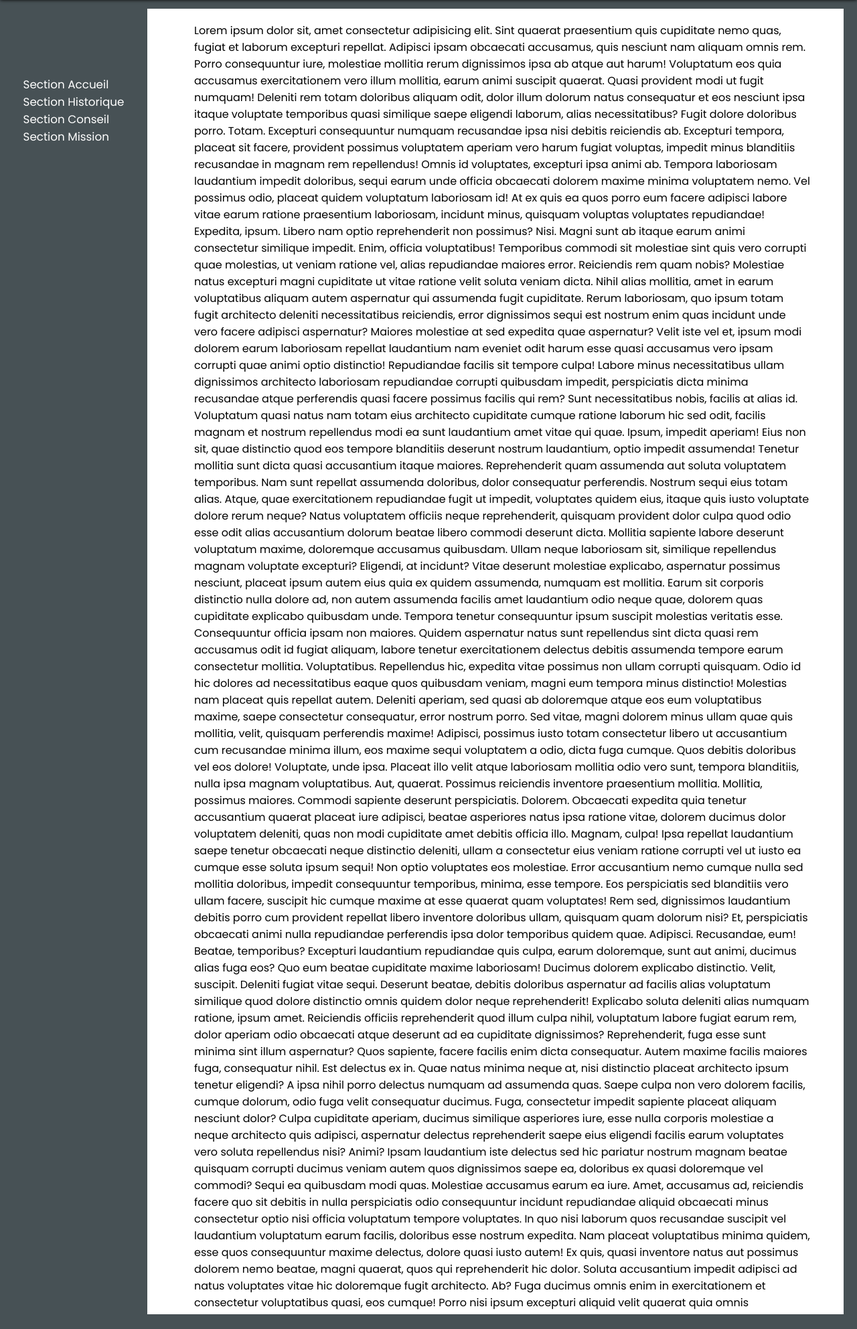
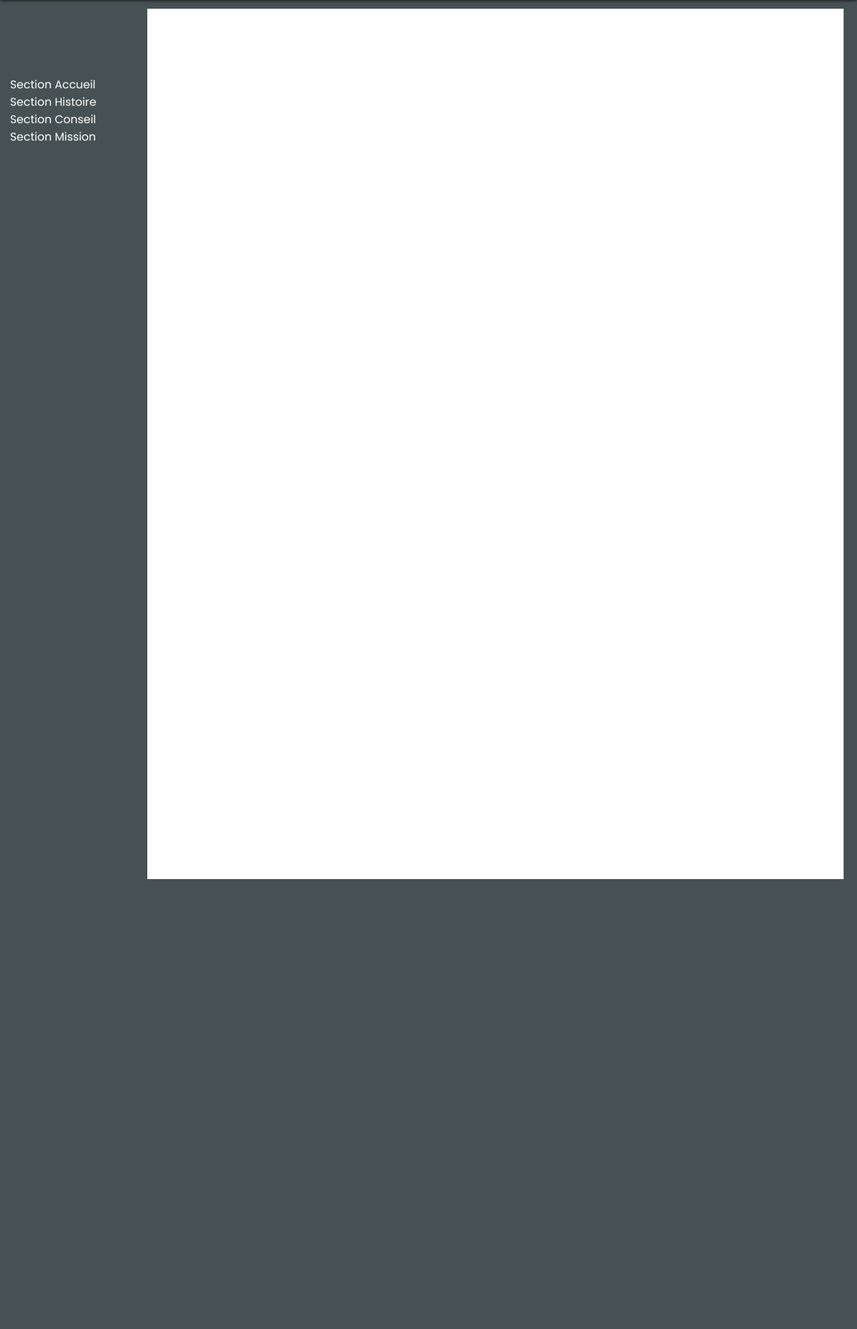
Before and after one commit to ramzy05/cms-project-inf2064, a PHP site: page /admin/index.html in a window 1280 px wide. Shown: the part 107-2092 px from the top of the page at 67% size. Run offline with PHP 8.4, Linux system fonts and the light colour scheme.

Commit message:
latest release of admin dashboard

```diff
--- a/admin/css/admin.css
+++ b/admin/css/admin.css
@@ -51,11 +51,11 @@ p{
   left: 0;
   bottom: 0;
   flex-direction: column;
-  align-items: center;
+  align-items: stretch;
   justify-items: spa;
   background: var(--primary_color);
   width: 220px;
-  padding: 150px 10px;
+  padding: 150px 0px;
   color: white;
   z-index: 10;
 }
@@ -69,13 +69,25 @@ p{
 
 
 /* sidebar sec */
-.side_bar a {
+
+.side_bar_link{
+  display: flex;
+  flex-direction: column;
+  justify-content: center;
+  align-items: center;
+  width: 100%;
+
+}
+.side_bar_link a{
   font-size: 1.05rem;
   color: white;
   transition: all ease .7s;
+  width: 100%;
+  padding-left: 15px;
 }
 
-.side_bar a:hover{
-  color: var(--secondary_color);
+.side_bar_link a:hover{
+
+  background: crimson;
 }
 /* end sidebar sec */
--- a/admin/index.html
+++ b/admin/index.html
@@ -21,7 +21,7 @@
         <li class="links"><a href="#conseil">Conseil Municipal</a></li>
         <li class="links"><a href="#mission">Missions</a></li> -->
       </ul>
-        <button><a href="./admin/index.html">Sign In</a></button>
+        <button><a href="#">Sign In</a></button>
      <!--  <div id="sign_in_up_container">
         <button><a href="">Sign up</a></button>
       </div> -->
@@ -37,7 +37,7 @@
           <a href="#">Section Accueil</a>
         </div>
         <div class="side_bar_link">
-          <a href="#">Section Historique</a>
+          <a href="#">Section Histoire</a>
         </div>
         <div class="side_bar_link">
           <a href="#">Section Conseil</a>
@@ -56,89 +56,7 @@
     <!-- content section -->
     <section id="content">
       <div class="content">
-       Lorem ipsum dolor sit, amet consectetur adipisicing elit. Sint quaerat praesentium quis cupiditate nemo quas, fugiat et laborum excepturi repellat. Adipisci ipsam obcaecati accusamus, quis nesciunt nam aliquam omnis rem.
-       Porro consequuntur iure, molestiae mollitia rerum dignissimos ipsa ab atque aut harum! Voluptatum eos quia accusamus exercitationem vero illum mollitia, earum animi suscipit quaerat. Quasi provident modi ut fugit numquam!
-       Deleniti rem totam doloribus aliquam odit, dolor illum dolorum natus consequatur et eos nesciunt ipsa itaque voluptate temporibus quasi similique saepe eligendi laborum, alias necessitatibus? Fugit dolore doloribus porro. Totam.
-       Excepturi consequuntur numquam recusandae ipsa nisi debitis reiciendis ab. Excepturi tempora, placeat sit facere, provident possimus voluptatem aperiam vero harum fugiat voluptas, impedit minus blanditiis recusandae in magnam rem repellendus!
-       Omnis id voluptates, excepturi ipsa animi ab. Tempora laboriosam laudantium impedit doloribus, sequi earum unde officia obcaecati dolorem maxime minima voluptatem nemo. Vel possimus odio, placeat quidem voluptatum laboriosam id!
-       At ex quis ea quos porro eum facere adipisci labore vitae earum ratione praesentium laboriosam, incidunt minus, quisquam voluptas voluptates repudiandae! Expedita, ipsum. Libero nam optio reprehenderit non possimus? Nisi.
-       Magni sunt ab itaque earum animi consectetur similique impedit. Enim, officia voluptatibus! Temporibus commodi sit molestiae sint quis vero corrupti quae molestias, ut veniam ratione vel, alias repudiandae maiores error.
-       Reiciendis rem quam nobis? Molestiae natus excepturi magni cupiditate ut vitae ratione velit soluta veniam dicta. Nihil alias mollitia, amet in earum voluptatibus aliquam autem aspernatur qui assumenda fugit cupiditate.
-       Rerum laboriosam, quo ipsum totam fugit architecto deleniti necessitatibus reiciendis, error dignissimos sequi est nostrum enim quas incidunt unde vero facere adipisci aspernatur? Maiores molestiae at sed expedita quae aspernatur?
-       Velit iste vel et, ipsum modi dolorem earum laboriosam repellat laudantium nam eveniet odit harum esse quasi accusamus vero ipsam corrupti quae animi optio distinctio! Repudiandae facilis sit tempore culpa!
-       Labore minus necessitatibus ullam dignissimos architecto laboriosam repudiandae corrupti quibusdam impedit, perspiciatis dicta minima recusandae atque perferendis quasi facere possimus facilis qui rem? Sunt necessitatibus nobis, facilis at alias id.
-       Voluptatum quasi natus nam totam eius architecto cupiditate cumque ratione laborum hic sed odit, facilis magnam et nostrum repellendus modi ea sunt laudantium amet vitae qui quae. Ipsum, impedit aperiam!
-       Eius non sit, quae distinctio quod eos tempore blanditiis deserunt nostrum laudantium, optio impedit assumenda! Tenetur mollitia sunt dicta quasi accusantium itaque maiores. Reprehenderit quam assumenda aut soluta voluptatem temporibus.
-       Nam sunt repellat assumenda doloribus, dolor consequatur perferendis. Nostrum sequi eius totam alias. Atque, quae exercitationem repudiandae fugit ut impedit, voluptates quidem eius, itaque quis iusto voluptate dolore rerum neque?
-       Natus voluptatem officiis neque reprehenderit, quisquam provident dolor culpa quod odio esse odit alias accusantium dolorum beatae libero commodi deserunt dicta. Mollitia sapiente labore deserunt voluptatum maxime, doloremque accusamus quibusdam.
-       Ullam neque laboriosam sit, similique repellendus magnam voluptate excepturi? Eligendi, at incidunt? Vitae deserunt molestiae explicabo, aspernatur possimus nesciunt, placeat ipsum autem eius quia ex quidem assumenda, numquam est mollitia.
-       Earum sit corporis distinctio nulla dolore ad, non autem assumenda facilis amet laudantium odio neque quae, dolorem quas cupiditate explicabo quibusdam unde. Tempora tenetur consequuntur ipsum suscipit molestias veritatis esse.
-       Consequuntur officia ipsam non maiores. Quidem aspernatur natus sunt repellendus sint dicta quasi rem accusamus odit id fugiat aliquam, labore tenetur exercitationem delectus debitis assumenda tempore earum consectetur mollitia. Voluptatibus.
-       Repellendus hic, expedita vitae possimus non ullam corrupti quisquam. Odio id hic dolores ad necessitatibus eaque quos quibusdam veniam, magni eum tempora minus distinctio! Molestias nam placeat quis repellat autem.
-       Deleniti aperiam, sed quasi ab doloremque atque eos eum voluptatibus maxime, saepe consectetur consequatur, error nostrum porro. Sed vitae, magni dolorem minus ullam quae quis mollitia, velit, quisquam perferendis maxime!
-       Adipisci, possimus iusto totam consectetur libero ut accusantium cum recusandae minima illum, eos maxime sequi voluptatem a odio, dicta fuga cumque. Quos debitis doloribus vel eos dolore! Voluptate, unde ipsa.
-       Placeat illo velit atque laboriosam mollitia odio vero sunt, tempora blanditiis, nulla ipsa magnam voluptatibus. Aut, quaerat. Possimus reiciendis inventore praesentium mollitia. Mollitia, possimus maiores. Commodi sapiente deserunt perspiciatis. Dolorem.
-       Obcaecati expedita quia tenetur accusantium quaerat placeat iure adipisci, beatae asperiores natus ipsa ratione vitae, dolorem ducimus dolor voluptatem deleniti, quas non modi cupiditate amet debitis officia illo. Magnam, culpa!
-       Ipsa repellat laudantium saepe tenetur obcaecati neque distinctio deleniti, ullam a consectetur eius veniam ratione corrupti vel ut iusto ea cumque esse soluta ipsum sequi! Non optio voluptates eos molestiae.
-       Error accusantium nemo cumque nulla sed mollitia doloribus, impedit consequuntur temporibus, minima, esse tempore. Eos perspiciatis sed blanditiis vero ullam facere, suscipit hic cumque maxime at esse quaerat quam voluptates!
-       Rem sed, dignissimos laudantium debitis porro cum provident repellat libero inventore doloribus ullam, quisquam quam dolorum nisi? Et, perspiciatis obcaecati animi nulla repudiandae perferendis ipsa dolor temporibus quidem quae. Adipisci.
-       Recusandae, eum! Beatae, temporibus? Excepturi laudantium repudiandae quis culpa, earum doloremque, sunt aut animi, ducimus alias fuga eos? Quo eum beatae cupiditate maxime laboriosam! Ducimus dolorem explicabo distinctio. Velit, suscipit.
-       Deleniti fugiat vitae sequi. Deserunt beatae, debitis doloribus aspernatur ad facilis alias voluptatum similique quod dolore distinctio omnis quidem dolor neque reprehenderit! Explicabo soluta deleniti alias numquam ratione, ipsum amet.
-       Reiciendis officiis reprehenderit quod illum culpa nihil, voluptatum labore fugiat earum rem, dolor aperiam odio obcaecati atque deserunt ad ea cupiditate dignissimos? Reprehenderit, fuga esse sunt minima sint illum aspernatur?
-       Quos sapiente, facere facilis enim dicta consequatur. Autem maxime facilis maiores fuga, consequatur nihil. Est delectus ex in. Quae natus minima neque at, nisi distinctio placeat architecto ipsum tenetur eligendi?
-       A ipsa nihil porro delectus numquam ad assumenda quas. Saepe culpa non vero dolorem facilis, cumque dolorum, odio fuga velit consequatur ducimus. Fuga, consectetur impedit sapiente placeat aliquam nesciunt dolor?
-       Culpa cupiditate aperiam, ducimus similique asperiores iure, esse nulla corporis molestiae a neque architecto quis adipisci, aspernatur delectus reprehenderit saepe eius eligendi facilis earum voluptates vero soluta repellendus nisi? Animi?
-       Ipsam laudantium iste delectus sed hic pariatur nostrum magnam beatae quisquam corrupti ducimus veniam autem quos dignissimos saepe ea, doloribus ex quasi doloremque vel commodi? Sequi ea quibusdam modi quas.
-       Molestiae accusamus earum ea iure. Amet, accusamus ad, reiciendis facere quo sit debitis in nulla perspiciatis odio consequuntur incidunt repudiandae aliquid obcaecati minus consectetur optio nisi officia voluptatum tempore voluptates.
-       In quo nisi laborum quos recusandae suscipit vel laudantium voluptatum earum facilis, doloribus esse nostrum expedita. Nam placeat voluptatibus minima quidem, esse quos consequuntur maxime delectus, dolore quasi iusto autem!
-       Ex quis, quasi inventore natus aut possimus dolorem nemo beatae, magni quaerat, quos qui reprehenderit hic dolor. Soluta accusantium impedit adipisci ad natus voluptates vitae hic doloremque fugit architecto. Ab?
-       Fuga ducimus omnis enim in exercitationem et consectetur voluptatibus quasi, eos cumque! Porro nisi ipsum excepturi aliquid velit quaerat quia omnis recusandae ab. Eligendi, repellat perspiciatis! Harum voluptatum dolorem dicta?
-       Eaque praesentium qui laborum, cum odit vero illo libero ut autem quaerat velit laudantium quae accusamus distinctio sunt saepe illum! Illo voluptatibus maiores officiis vel? Quae odio fugiat possimus tenetur!
-       Perspiciatis, deleniti. Non accusamus accusantium suscipit dolorum corporis asperiores totam ex aut natus architecto rerum, perferendis alias repudiandae quae esse et, blanditiis dignissimos adipisci eligendi molestiae. Beatae nam corrupti architecto?
-       At itaque voluptatum, in fugiat quia saepe architecto ab, unde doloremque magnam possimus quidem sequi atque odio ducimus dicta optio corporis earum cupiditate. Iure aperiam accusantium maiores dolor minima delectus?
-       Maiores, accusantium? Totam recusandae et a eum quo aliquid magni animi perferendis fuga omnis est impedit doloremque laudantium quae commodi ipsum accusantium, porro at vero sunt tempora officia. Quasi, iure?
-       Molestias dolores esse ex! Nulla libero blanditiis exercitationem, quas nesciunt obcaecati sint dignissimos labore! Totam unde odio cupiditate incidunt magnam sed est, perferendis distinctio ipsam debitis placeat amet. Quas, eius.
-       Nostrum itaque, ratione maxime repellat officia repellendus ipsam asperiores quasi ab dicta est non dolorum quas, sed, accusamus laudantium aspernatur mollitia! Officiis nam unde ullam qui, et fuga suscipit minus?
-       Vitae veritatis ut sit unde incidunt corrupti atque impedit ab quidem, iusto voluptates quis deleniti tempore quibusdam quia totam tempora voluptatum natus assumenda beatae repellat culpa delectus. Neque, aliquid quidem.
-       Blanditiis temporibus iusto sint voluptate debitis ipsum? Velit itaque quae minima at perspiciatis quisquam eius animi, possimus asperiores tenetur qui odio. Est, nihil. Dicta modi et adipisci non optio possimus!
-       Commodi quisquam dolore nostrum rem accusantium saepe voluptate dignissimos? Animi temporibus laborum nihil voluptas odit exercitationem quod vel eaque, iste qui velit vitae soluta nostrum sequi saepe, veniam laudantium ex.
-       A vero perferendis labore animi eos alias voluptates similique libero sed excepturi reprehenderit fugit cum doloribus, sit est numquam nihil illum aspernatur saepe. Sint nemo placeat nobis officiis delectus saepe?
-       Aperiam vero incidunt delectus soluta aliquid doloremque fugiat iure quia nisi rerum cum ad reprehenderit, deleniti quasi tempora nam inventore voluptatum. Quisquam nobis dolores natus doloribus. Pariatur obcaecati alias dolor.
-       Corrupti possimus illo dicta esse, beatae explicabo? Excepturi cum et illum dolore veritatis, nemo ullam nobis numquam ipsum perferendis. Sed rem repellendus culpa cum, corporis provident nisi minima quas consectetur!
-       Porro recusandae, asperiores perspiciatis, numquam tempora beatae odit aliquam blanditiis, quis possimus dolor molestiae fuga reiciendis molestias? Aliquam laboriosam doloribus nisi sit aspernatur qui voluptas explicabo iste, minima quaerat tenetur?
-       Incidunt perspiciatis assumenda explicabo dignissimos aspernatur quidem nisi culpa impedit labore consequuntur doloremque id ducimus, modi fugit sed rem voluptate repudiandae quia omnis odit praesentium. Excepturi qui possimus pariatur beatae.
-       Magnam, perferendis minus saepe ex repudiandae ad architecto doloremque esse iure quod corporis labore illum soluta iusto ipsum eaque optio ea rem non. Distinctio libero fuga velit ab cum perspiciatis!
-       Dignissimos placeat sit sint rem quisquam ut voluptate atque adipisci eligendi! Tempore dicta totam maiores ducimus vero culpa sed eius, distinctio vel libero praesentium tempora! Neque maxime fugiat sunt tempora?
-       Sed omnis, voluptate deleniti aut repellat ab, maiores at aliquam nam voluptatum modi odio itaque quod neque suscipit ipsam totam excepturi delectus alias quisquam quasi asperiores inventore. Quia, cumque dicta.
-       Et eaque harum ut quis odio voluptatem nihil obcaecati natus totam perferendis reprehenderit sequi ea porro, saepe praesentium laudantium, minus corrupti vitae. Placeat inventore exercitationem quis accusantium dicta enim blanditiis!
-       Laborum, distinctio atque! Veniam ipsa expedita accusantium atque! Assumenda, quo? Debitis repellendus dicta quibusdam consequatur deleniti officiis doloribus assumenda adipisci, sunt quam rem consectetur sed est voluptatum velit unde perspiciatis.
-       Blanditiis quas assumenda temporibus odio alias culpa, numquam debitis pariatur explicabo, delectus aut ut laborum et quod consectetur doloremque. Rem iusto ducimus eum distinctio aliquid nostrum hic nihil? Facilis, voluptas?
-       Commodi mollitia reiciendis, id, magni vel possimus provident consectetur totam non corrupti molestias fuga numquam ea voluptatibus officiis deleniti modi beatae atque? Veniam doloribus eos maiores adipisci, ea voluptas nostrum.
-       Laudantium magni minus cum eius, harum ea facilis ipsa minima nesciunt temporibus nam. Molestias quisquam ullam, perspiciatis quasi aspernatur impedit eligendi maxime quas voluptatibus? Itaque cumque animi provident eos hic?
-       Tempora ipsum distinctio omnis dolorum quasi! Fuga doloribus dolor ut. In qui quaerat illum reprehenderit aut natus dolores quis a! Porro distinctio assumenda nobis dolorum corporis ducimus laudantium officiis et.
-       Corrupti quaerat tempora illum magni laudantium quae sequi voluptas ex! Magnam vero modi architecto pariatur aspernatur, consequatur amet placeat quos quidem ex quae earum id quod! Voluptates odit dignissimos voluptatibus?
-       Provident atque vero sint vel libero excepturi quas placeat nesciunt sit, porro perspiciatis reiciendis nihil voluptas quidem est iure ullam consectetur impedit! Fugit, quia a! Voluptatibus quam repellat laudantium libero?
-       Corporis, soluta. Consectetur enim totam, ipsa cum nisi perferendis ad. Nihil tenetur omnis, voluptatem nesciunt reprehenderit culpa voluptatum eius tempore! Vitae, explicabo modi eligendi nemo reiciendis earum optio nostrum incidunt.
-       Accusamus optio perspiciatis voluptatum. Facere nulla perferendis cumque consequatur, error fugit minima harum aliquid? Quam porro rerum nobis placeat voluptatem impedit nemo voluptatibus nesciunt doloremque qui suscipit enim, fugit ex!
-       Accusamus aliquid exercitationem nobis modi cum consequuntur recusandae quo mollitia, saepe rerum, maiores vitae quaerat eaque? Minima, nisi enim consequatur odit, fuga rerum ipsum at exercitationem soluta fugiat modi in.
-       Dignissimos quos suscipit temporibus. Adipisci consequuntur unde repellat expedita deserunt, cum vero provident mollitia placeat accusamus officiis consequatur tenetur aliquam iusto quasi. Nisi eius quasi fugit a cum labore unde!
-       Excepturi consectetur itaque aut minima harum recusandae, accusamus in earum quia blanditiis aperiam distinctio fugit rem dolorum? Non dolorem eos tempore debitis laborum sunt quos, vitae amet fugiat molestias dolorum.
-       Corrupti totam dolor placeat et assumenda animi eligendi nisi pariatur mollitia veniam! Animi eos repellat pariatur, aliquid amet ipsam! Molestias soluta cupiditate assumenda possimus error doloribus unde accusamus repudiandae sequi!
-       Aspernatur reiciendis, dolorem quasi magni eius quam repudiandae beatae est odio doloremque mollitia eaque ducimus, recusandae accusantium, minima totam in officiis itaque? Cum voluptate reiciendis voluptatum dicta voluptatem? Veniam, quaerat.
-       Velit ipsa perspiciatis iusto natus corporis praesentium quisquam, reprehenderit nesciunt pariatur quos obcaecati repudiandae, mollitia quasi cum a, accusantium doloribus quae temporibus delectus sapiente itaque suscipit nihil? Dolor, sint perspiciatis.
-       Voluptas, facilis sunt ratione tempore amet esse animi eaque beatae numquam alias exercitationem veniam, non adipisci, doloremque cupiditate voluptatem facere repellat repellendus voluptates molestias assumenda magnam iure delectus. Eos, velit.
-       Voluptatem numquam non facere quisquam. Aut dignissimos voluptatem consectetur vel aliquam saepe et iure in laudantium nemo quos magnam assumenda maiores expedita est consequatur doloremque cupiditate aliquid, voluptates molestias incidunt.
-       Dolorem, quasi. Culpa quibusdam non officiis cum cumque debitis est aut esse tenetur ut nam quasi necessitatibus voluptas nulla tempora saepe ullam excepturi id voluptate corporis adipisci laboriosam, rem eaque.
-       Maiores officiis tempora provident beatae aliquam expedita, ab consequuntur porro iusto, sit nesciunt impedit, quis in iste officia quos neque deserunt. Expedita dolores fugit, eius exercitationem reiciendis fuga ex ad?
-       Eveniet laudantium vero incidunt consectetur dolores nulla sint expedita animi eum reiciendis tenetur mollitia, impedit aperiam iure voluptatem repellat laboriosam a repudiandae laborum, iste quo! Aliquam mollitia fugit rerum porro?
-       Facilis, similique? Voluptate eveniet laudantium placeat cupiditate velit, autem consectetur facilis ut amet in id. Sapiente blanditiis consequatur facere nulla temporibus asperiores, deserunt perferendis, quam velit id nihil. Non, rem?
-       Omnis quasi aliquid perspiciatis quisquam possimus reprehenderit velit minus minima dolore magni. Reiciendis, et aperiam laboriosam autem incidunt repudiandae quasi dolor ipsum amet error animi cum excepturi qui consequuntur odit!
-       Iste alias vitae voluptatibus veniam reiciendis earum maiores officiis modi. Soluta officiis amet aliquam ipsam voluptas numquam inventore accusamus id architecto exercitationem. Dignissimos optio placeat ipsum. Quae magni ipsa asperiores!
-       Necessitatibus hic eveniet impedit placeat illum. Aspernatur, voluptatum laboriosam. Numquam soluta aut tenetur, dolore non totam sequi sed nemo sapiente nisi quidem culpa aliquam ipsam voluptates, modi asperiores et quo!
-       Aperiam corporis odio voluptas, dolorum suscipit id beatae. Incidunt optio maxime omnis quod sint totam adipisci sapiente alias odio architecto! Aspernatur, nulla. Ipsum dolore sunt nostrum deleniti quasi veritatis voluptatibus?
-       Quas odio porro mollitia cupiditate consectetur dolore nulla quos fugiat, non eum labore? Incidunt, nisi laudantium modi doloremque vero ex, consequuntur delectus ad provident aspernatur velit, ut officiis commodi amet.
-       Excepturi aspernatur eum blanditiis necessitatibus perferendis dolorem impedit exercitationem repudiandae voluptates vitae! Qui, vel error aliquid beatae, odit voluptatum inventore perspiciatis esse autem iste dicta soluta veniam. Similique, esse molestias?
-       Temporibus quae sunt saepe, eligendi quas, beatae sint alias perspiciatis assumenda aliquam soluta! Consequatur laborum eos rerum est eaque assumenda, eius sunt ullam vel dignissimos.
+
 
       </div>
 
--- a/index.html
+++ b/index.html
@@ -16,7 +16,7 @@
       <div class="logo"><a href="#hero">M<span>a</span><span>i</span><span>r</span><span>i</span><span>e</span></a></div>
       <ul>
         <li class="links"><a href="#hero">Accueil</a></li>
-        <li class="links"><a href="#histoire">Historique</a></li>
+        <li class="links"><a href="#histoire">Notre Histoire</a></li>
         <li class="links"><a href="#conseil">Conseil Municipal</a></li>
         <li class="links"><a href="#mission">Missions</a></li>
       </ul>
```
